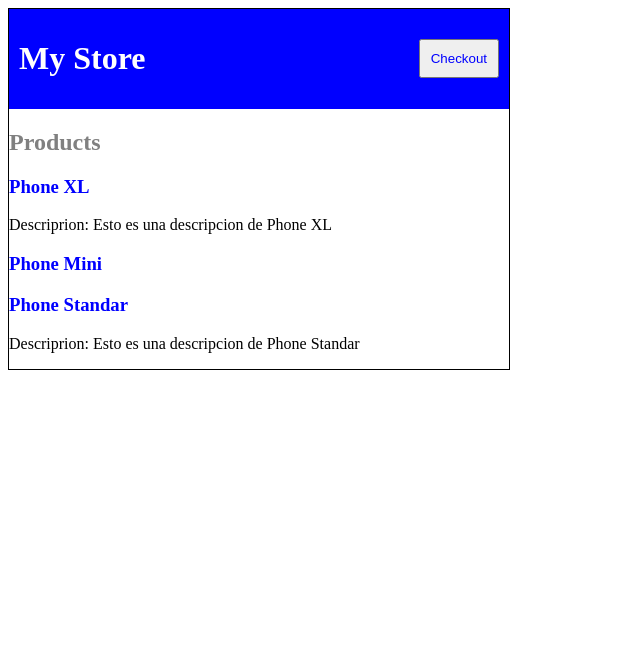
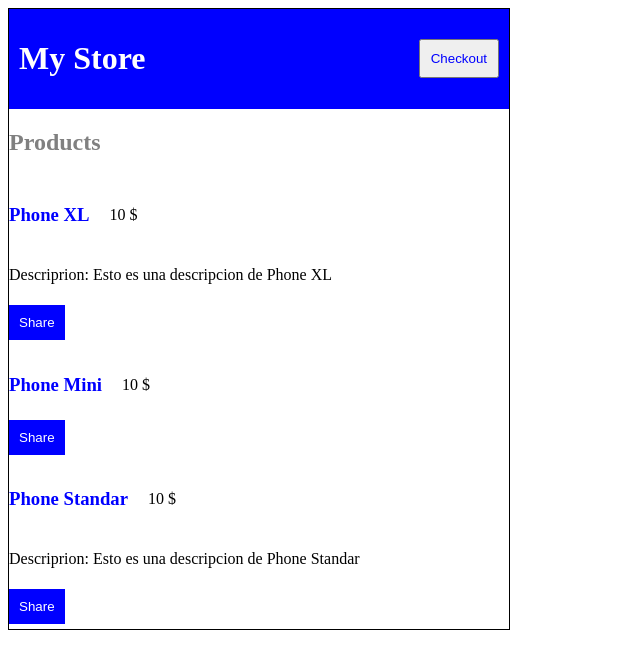
Before and after one commit to m0usedev/Introducci-n-Angular-16, an Angular app: page / in a window 1280 px wide. Shown: the top 662 px of the page, without its empty margins (0-640 px from the left). Built offline with nearby package versions, Linux system fonts and the light colour scheme.

Commit message:
add products alert to product list and modify

```diff
--- a/src/app/components/product-list/product-list.component.css
+++ b/src/app/components/product-list/product-list.component.css
@@ -0,0 +1,31 @@
+.product-list-c {
+  display: flex;
+  flex-direction: column;
+  align-items: start;
+  gap: 10px;
+
+  .product {
+    display: flex;
+    flex-direction: column;
+    align-items: start;
+    gap: 5px;
+
+    .title {
+      display: flex;
+      flex-direction: row;
+      align-items: center;
+      gap: 20px;
+    }
+
+    button {
+      color: white;
+      background-color: blue;
+      padding: 10px;
+      border: none;
+
+      &:hover {
+        cursor: pointer;
+      }
+    }
+  }
+}
--- a/src/app/components/product-list/product-list.component.html
+++ b/src/app/components/product-list/product-list.component.html
@@ -2,16 +2,30 @@
 
   <h2 style="color: gray;">Products</h2>
 
-  <div *ngFor="let product of products">
+  <div class="product" *ngFor="let product of products">
 
-    <a [title]="product.name + ' details'" style="color: blue;">
-      <h3>{{product.name}}</h3>
-    </a>
+    <div class="title">
+
+      <a [title]="product.name + ' details'" style="color: blue;">
+        <h3>{{product.name}}</h3>
+      </a>
+
+      <span>
+        {{product.price}} $
+      </span>
+
+    </div>
 
     <p *ngIf="product.description">
       Descriprion: {{product.description}}
     </p>
 
+    <button type="button" (click)="share()">
+      Share
+    </button>
+
+    <app-product-alerts [product]="product" (notify)="onNotify($event)"></app-product-alerts>
+
   </div>
 
 </div>
--- a/src/app/components/product-list/product-list.component.ts
+++ b/src/app/components/product-list/product-list.component.ts
@@ -7,4 +7,12 @@ import { products, Product } from 'src/app/products';
 })
 export class ProductListComponent {
   public products : Product[] = products;
+
+  share() : void {
+    window.alert("¡El producto ha sido compartido!");
+  }
+
+  onNotify(str: string) {
+    window.alert(str);
+  }
 }
```
